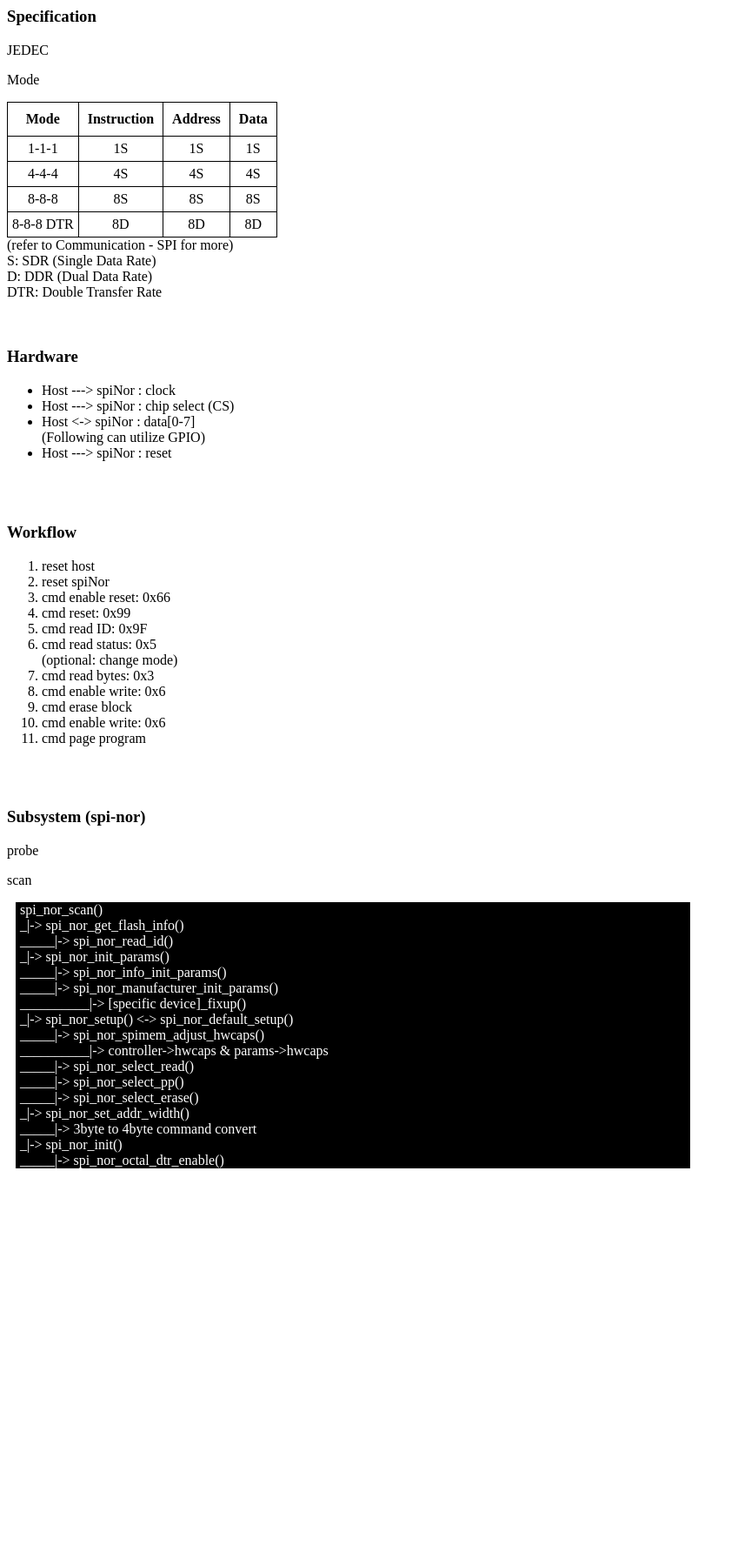
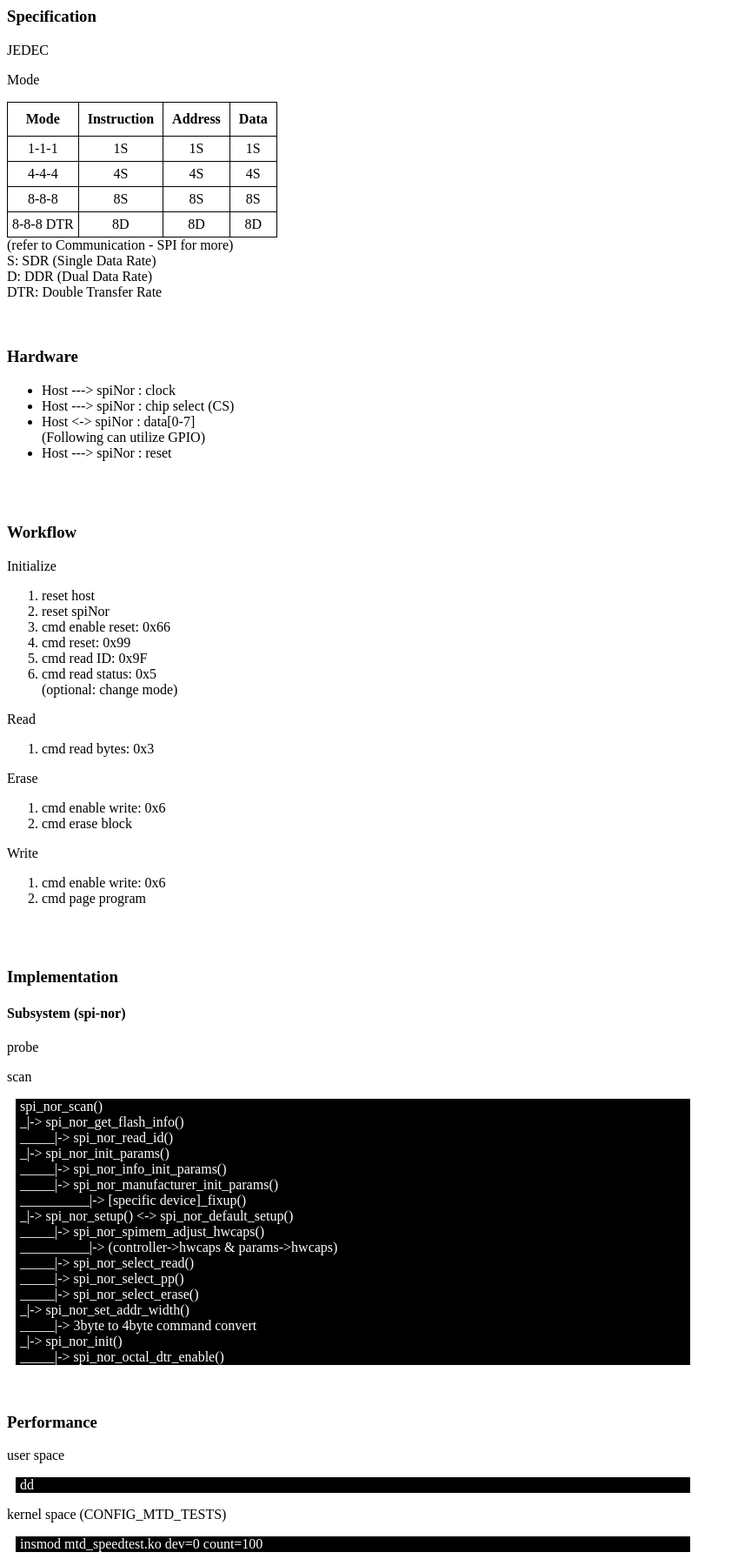
Before and after one commit to czarsir/sir, a Jekyll site: the page built from _posts/system/os/2025-09-23-k_spinor.html, in a window 1280 px wide. Shown: the whole page at 87% size, without its empty margins (0-849 px from the left). Built offline with Jekyll 4.4.1, drawn with Linux system fonts in a browser that asks for light colours; before the commit the page ends 1351 px from its top, so only the background shows below that.

Commit message:
[kernel][spinor] update performance

```diff
--- a/_posts/system/os/2025-09-23-k_spinor.html
+++ b/_posts/system/os/2025-09-23-k_spinor.html
@@ -60,6 +60,7 @@ layout: addins
 
 <br><br>
 <h3>Workflow</h3>
+<p>Initialize</p>
 <ol>
 	<li>reset host</li>
 	<li>reset spiNor</li>
@@ -68,16 +69,27 @@ layout: addins
 	<li>cmd read ID: 0x9F</li>
 	<li>cmd read status: 0x5</li>
 		<div>(optional: change mode)</div>
+</ol>
+<p>Read</p>
+<ol>
 	<li>cmd read bytes: 0x3</li>
+</ol>
+<p>Erase</p>
+<ol>
 	<li>cmd enable write: 0x6</li>
 	<li>cmd erase block</li>
+</ol>
+<p>Write</p>
+<ol>
 	<li>cmd enable write: 0x6</li>
 	<li>cmd page program</li>
 </ol>
 
 
 <br><br>
-<h3>Subsystem (spi-nor)</h3>
+<h3>Implementation</h3>
+
+<h4>Subsystem (spi-nor)</h4>
 <p>probe</p>
 <p>scan</p>
 <div class="cmd">spi_nor_scan()</div>
@@ -89,7 +101,7 @@ layout: addins
 <div class="cmd">__________|-> [specific device]_fixup()</div>
 <div class="cmd">_|-> spi_nor_setup() <-> spi_nor_default_setup()</div>
 <div class="cmd">_____|-> spi_nor_spimem_adjust_hwcaps()</div>
-<div class="cmd">__________|-> controller->hwcaps & params->hwcaps</div>
+<div class="cmd">__________|-> (controller->hwcaps &amp; params->hwcaps)</div>
 <div class="cmd">_____|-> spi_nor_select_read()</div>
 <div class="cmd">_____|-> spi_nor_select_pp()</div>
 <div class="cmd">_____|-> spi_nor_select_erase()</div>
@@ -97,3 +109,11 @@ layout: addins
 <div class="cmd">_____|-> 3byte to 4byte command convert</div>
 <div class="cmd">_|-> spi_nor_init()</div>
 <div class="cmd">_____|-> spi_nor_octal_dtr_enable()</div>
+
+
+<br><br>
+<h3>Performance</h3>
+<p>user space</p>
+<div class="cmd">dd</div>
+<p>kernel space (CONFIG_MTD_TESTS)</p>
+<div class="cmd">insmod mtd_speedtest.ko dev=0 count=100</div>
```
